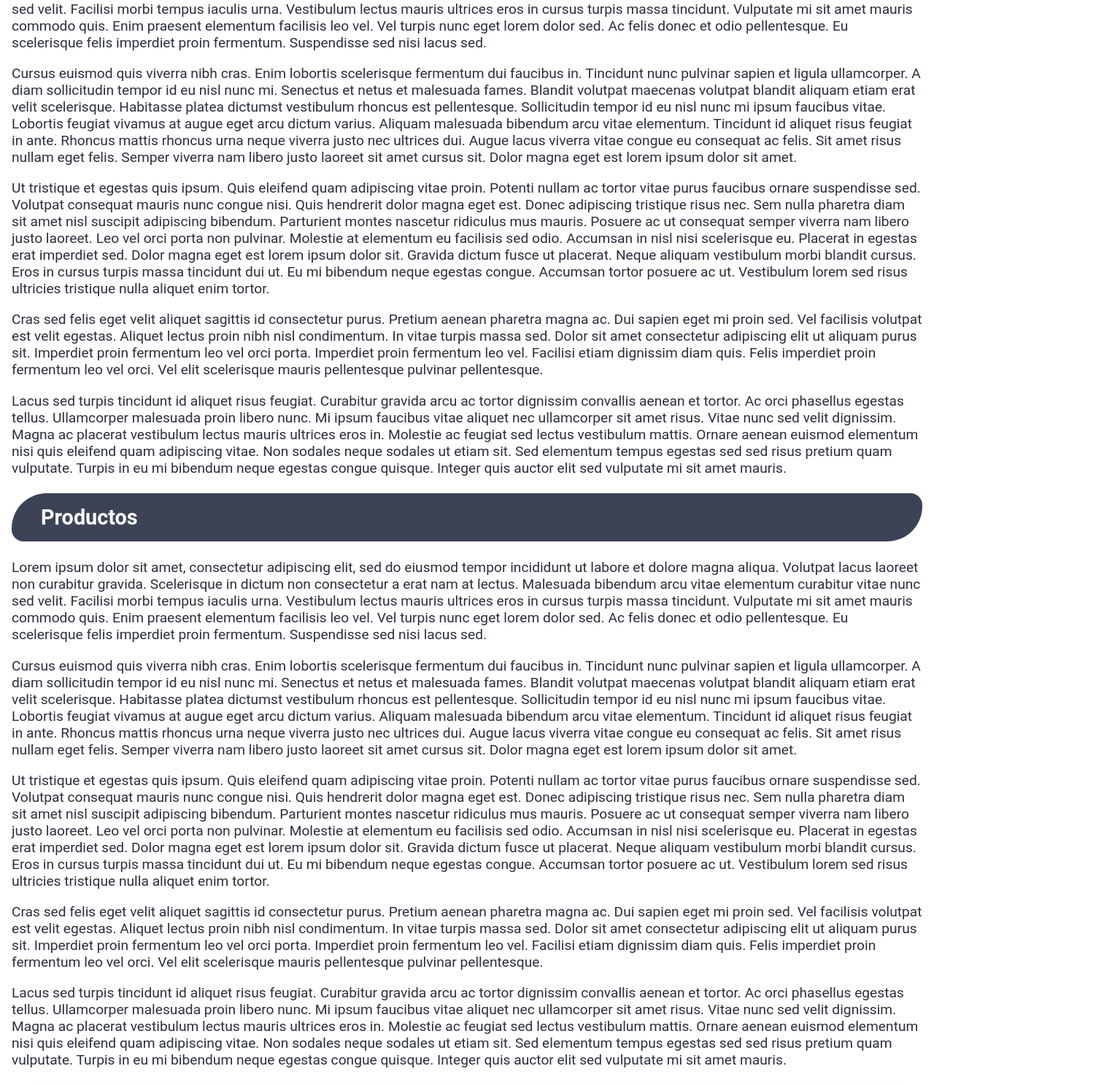
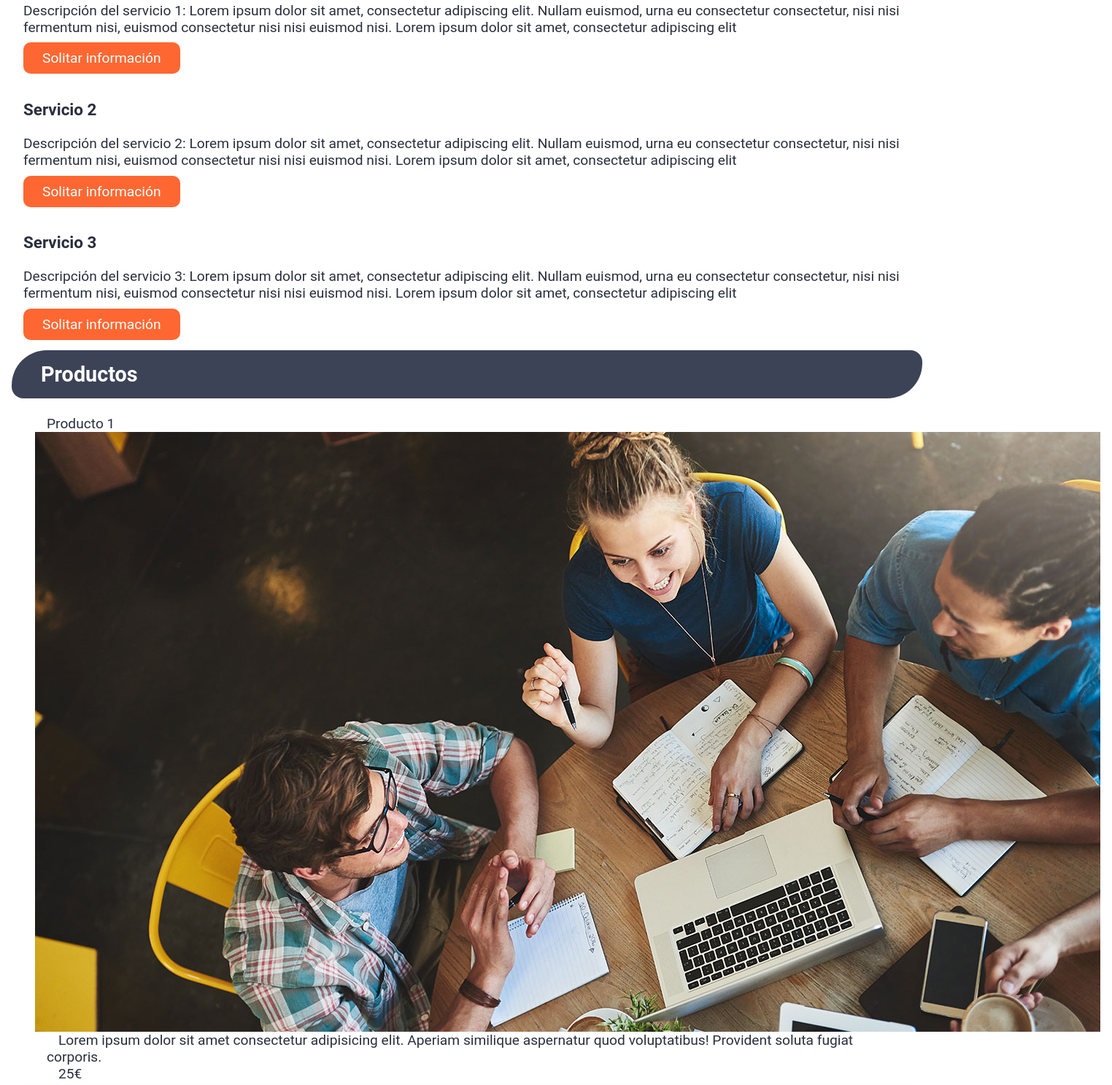
Before and after one commit to DAM-Projects/WEB_FINAL-Lenguaje_de_Marcas, a plain HTML site: page page/servicios_productos/servicios_productos.es.html in a window 1280 px wide. Shown: the part 255-1742 px from the top of the page at 73% size, 1524 px wide, since content can reach past the window. Drawn offline with Linux system fonts and the light colour scheme.

Commit message:
trabajando en productos y servicios

```diff
--- a/page/servicios_productos/servicios_productos.es.html
+++ b/page/servicios_productos/servicios_productos.es.html
@@ -10,9 +10,9 @@
         <link rel="stylesheet" href="../../res/css/global/global_style.css">
         <link rel="stylesheet" href="../../res/css/global/header/header.css">
         <link rel="stylesheet" href="../../res/css/global/footer/footer.css">
+        <link rel="stylesheet" href="../../res/css/servicios_productos/servicios_productos.css">
 
-
-        <title></title>
+        <title>Servicios y productos</title>
     </head>
     <body>
         <div id="header">
@@ -27,37 +27,67 @@
         </div>
 
         <h2>Servicios</h2>
+        <div>
+            <h3>Servicio 1</h3>
             <p>
-            Lorem ipsum dolor sit amet, consectetur adipiscing elit, sed do eiusmod tempor incididunt ut labore et dolore magna aliqua. Volutpat lacus laoreet non curabitur gravida. Scelerisque in dictum non consectetur a erat nam at lectus. Malesuada bibendum arcu vitae elementum curabitur vitae nunc sed velit. Facilisi morbi tempus iaculis urna. Vestibulum lectus mauris ultrices eros in cursus turpis massa tincidunt. Vulputate mi sit amet mauris commodo quis. Enim praesent elementum facilisis leo vel. Vel turpis nunc eget lorem dolor sed. Ac felis donec et odio pellentesque. Eu scelerisque felis imperdiet proin fermentum. Suspendisse sed nisi lacus sed.
+                Descripción del servicio 1: Lorem ipsum dolor sit amet, consectetur adipiscing elit. Nullam euismod, urna eu consectetur consectetur, nisi nisi fermentum nisi, euismod consectetur nisi nisi euismod nisi. Lorem ipsum dolor sit amet, consectetur adipiscing elit
             </p>
+            <a class="button" href="../formulario_contacto/formulario_contacto.es.html?type=servicio1">
+                <span>
+                    Solitar información
+                </span>
+            </a>
+        </div>
+        <br>
+        <div>
+            <h3>Servicio 2</h3>
             <p>
-            Cursus euismod quis viverra nibh cras. Enim lobortis scelerisque fermentum dui faucibus in. Tincidunt nunc pulvinar sapien et ligula ullamcorper. A diam sollicitudin tempor id eu nisl nunc mi. Senectus et netus et malesuada fames. Blandit volutpat maecenas volutpat blandit aliquam etiam erat velit scelerisque. Habitasse platea dictumst vestibulum rhoncus est pellentesque. Sollicitudin tempor id eu nisl nunc mi ipsum faucibus vitae. Lobortis feugiat vivamus at augue eget arcu dictum varius. Aliquam malesuada bibendum arcu vitae elementum. Tincidunt id aliquet risus feugiat in ante. Rhoncus mattis rhoncus urna neque viverra justo nec ultrices dui. Augue lacus viverra vitae congue eu consequat ac felis. Sit amet risus nullam eget felis. Semper viverra nam libero justo laoreet sit amet cursus sit. Dolor magna eget est lorem ipsum dolor sit amet.
+                Descripción del servicio 2: Lorem ipsum dolor sit amet, consectetur adipiscing elit. Nullam euismod, urna eu consectetur consectetur, nisi nisi fermentum nisi, euismod consectetur nisi nisi euismod nisi. Lorem ipsum dolor sit amet, consectetur adipiscing elit
             </p>
+            <a class="button" href="../formulario_contacto/formulario_contacto.es.html?type=servicio2">
+                <span>
+                    Solitar información
+                </span>
+            </a>
+        </div>
+        <br>
+        <div>
+            <h3>Servicio 3</h3>
             <p>
-            Ut tristique et egestas quis ipsum. Quis eleifend quam adipiscing vitae proin. Potenti nullam ac tortor vitae purus faucibus ornare suspendisse sed. Volutpat consequat mauris nunc congue nisi. Quis hendrerit dolor magna eget est. Donec adipiscing tristique risus nec. Sem nulla pharetra diam sit amet nisl suscipit adipiscing bibendum. Parturient montes nascetur ridiculus mus mauris. Posuere ac ut consequat semper viverra nam libero justo laoreet. Leo vel orci porta non pulvinar. Molestie at elementum eu facilisis sed odio. Accumsan in nisl nisi scelerisque eu. Placerat in egestas erat imperdiet sed. Dolor magna eget est lorem ipsum dolor sit. Gravida dictum fusce ut placerat. Neque aliquam vestibulum morbi blandit cursus. Eros in cursus turpis massa tincidunt dui ut. Eu mi bibendum neque egestas congue. Accumsan tortor posuere ac ut. Vestibulum lorem sed risus ultricies tristique nulla aliquet enim tortor.
+                Descripción del servicio 3: Lorem ipsum dolor sit amet, consectetur adipiscing elit. Nullam euismod, urna eu consectetur consectetur, nisi nisi fermentum nisi, euismod consectetur nisi nisi euismod nisi. Lorem ipsum dolor sit amet, consectetur adipiscing elit
             </p>
-        <p>
-            Cras sed felis eget velit aliquet sagittis id consectetur purus. Pretium aenean pharetra magna ac. Dui sapien eget mi proin sed. Vel facilisis volutpat est velit egestas. Aliquet lectus proin nibh nisl condimentum. In vitae turpis massa sed. Dolor sit amet consectetur adipiscing elit ut aliquam purus sit. Imperdiet proin fermentum leo vel orci porta. Imperdiet proin fermentum leo vel. Facilisi etiam dignissim diam quis. Felis imperdiet proin fermentum leo vel orci. Vel elit scelerisque mauris pellentesque pulvinar pellentesque.
-        </p>
-        <p>
-            Lacus sed turpis tincidunt id aliquet risus feugiat. Curabitur gravida arcu ac tortor dignissim convallis aenean et tortor. Ac orci phasellus egestas tellus. Ullamcorper malesuada proin libero nunc. Mi ipsum faucibus vitae aliquet nec ullamcorper sit amet risus. Vitae nunc sed velit dignissim. Magna ac placerat vestibulum lectus mauris ultrices eros in. Molestie ac feugiat sed lectus vestibulum mattis. Ornare aenean euismod elementum nisi quis eleifend quam adipiscing vitae. Non sodales neque sodales ut etiam sit. Sed elementum tempus egestas sed sed risus pretium quam vulputate. Turpis in eu mi bibendum neque egestas congue quisque. Integer quis auctor elit sed vulputate mi sit amet mauris.
-        </p>
+            <a class="button" href="../formulario_contacto/formulario_contacto.es.html?type=servicio3">
+                <span>
+                    Solitar información
+                </span>
+            </a>
+        </div>
+
         <h2>Productos</h2>
-        <p>
-            Lorem ipsum dolor sit amet, consectetur adipiscing elit, sed do eiusmod tempor incididunt ut labore et dolore magna aliqua. Volutpat lacus laoreet non curabitur gravida. Scelerisque in dictum non consectetur a erat nam at lectus. Malesuada bibendum arcu vitae elementum curabitur vitae nunc sed velit. Facilisi morbi tempus iaculis urna. Vestibulum lectus mauris ultrices eros in cursus turpis massa tincidunt. Vulputate mi sit amet mauris commodo quis. Enim praesent elementum facilisis leo vel. Vel turpis nunc eget lorem dolor sed. Ac felis donec et odio pellentesque. Eu scelerisque felis imperdiet proin fermentum. Suspendisse sed nisi lacus sed.
-        </p>
-        <p>
-            Cursus euismod quis viverra nibh cras. Enim lobortis scelerisque fermentum dui faucibus in. Tincidunt nunc pulvinar sapien et ligula ullamcorper. A diam sollicitudin tempor id eu nisl nunc mi. Senectus et netus et malesuada fames. Blandit volutpat maecenas volutpat blandit aliquam etiam erat velit scelerisque. Habitasse platea dictumst vestibulum rhoncus est pellentesque. Sollicitudin tempor id eu nisl nunc mi ipsum faucibus vitae. Lobortis feugiat vivamus at augue eget arcu dictum varius. Aliquam malesuada bibendum arcu vitae elementum. Tincidunt id aliquet risus feugiat in ante. Rhoncus mattis rhoncus urna neque viverra justo nec ultrices dui. Augue lacus viverra vitae congue eu consequat ac felis. Sit amet risus nullam eget felis. Semper viverra nam libero justo laoreet sit amet cursus sit. Dolor magna eget est lorem ipsum dolor sit amet.
-        </p>
-        <p>
-            Ut tristique et egestas quis ipsum. Quis eleifend quam adipiscing vitae proin. Potenti nullam ac tortor vitae purus faucibus ornare suspendisse sed. Volutpat consequat mauris nunc congue nisi. Quis hendrerit dolor magna eget est. Donec adipiscing tristique risus nec. Sem nulla pharetra diam sit amet nisl suscipit adipiscing bibendum. Parturient montes nascetur ridiculus mus mauris. Posuere ac ut consequat semper viverra nam libero justo laoreet. Leo vel orci porta non pulvinar. Molestie at elementum eu facilisis sed odio. Accumsan in nisl nisi scelerisque eu. Placerat in egestas erat imperdiet sed. Dolor magna eget est lorem ipsum dolor sit. Gravida dictum fusce ut placerat. Neque aliquam vestibulum morbi blandit cursus. Eros in cursus turpis massa tincidunt dui ut. Eu mi bibendum neque egestas congue. Accumsan tortor posuere ac ut. Vestibulum lorem sed risus ultricies tristique nulla aliquet enim tortor.
-        </p>
-        <p>
-            Cras sed felis eget velit aliquet sagittis id consectetur purus. Pretium aenean pharetra magna ac. Dui sapien eget mi proin sed. Vel facilisis volutpat est velit egestas. Aliquet lectus proin nibh nisl condimentum. In vitae turpis massa sed. Dolor sit amet consectetur adipiscing elit ut aliquam purus sit. Imperdiet proin fermentum leo vel orci porta. Imperdiet proin fermentum leo vel. Facilisi etiam dignissim diam quis. Felis imperdiet proin fermentum leo vel orci. Vel elit scelerisque mauris pellentesque pulvinar pellentesque.
-        </p>
-        <p>
-            Lacus sed turpis tincidunt id aliquet risus feugiat. Curabitur gravida arcu ac tortor dignissim convallis aenean et tortor. Ac orci phasellus egestas tellus. Ullamcorper malesuada proin libero nunc. Mi ipsum faucibus vitae aliquet nec ullamcorper sit amet risus. Vitae nunc sed velit dignissim. Magna ac placerat vestibulum lectus mauris ultrices eros in. Molestie ac feugiat sed lectus vestibulum mattis. Ornare aenean euismod elementum nisi quis eleifend quam adipiscing vitae. Non sodales neque sodales ut etiam sit. Sed elementum tempus egestas sed sed risus pretium quam vulputate. Turpis in eu mi bibendum neque egestas congue quisque. Integer quis auctor elit sed vulputate mi sit amet mauris.
-        </p>
+
+        <div id="productos">
+
+            <div class="producto">
+                <div class="prod-titulo">
+                    <span>Producto 1</span>
+                </div>
+                <img src="../../res/img/Estudiantes.jpg" alt="imagen producto 1">
+                <div class="prod-detalles">
+                    <div class="descripcion">
+                        <span>
+                            Lorem ipsum dolor sit amet consectetur adipisicing elit. Aperiam similique aspernatur
+                            quod voluptatibus! Provident soluta fugiat corporis.
+                        </span>
+                    </div>
+                    <div class="precio">
+                        <span>
+                            25€
+                        </span>
+                    </div>
+                </div>
+            </div>
+
+        </div>
         <br>
         <br>
         <footer class="footer_area">
```
Lines whose indentation alone changed are shown as unchanged.
